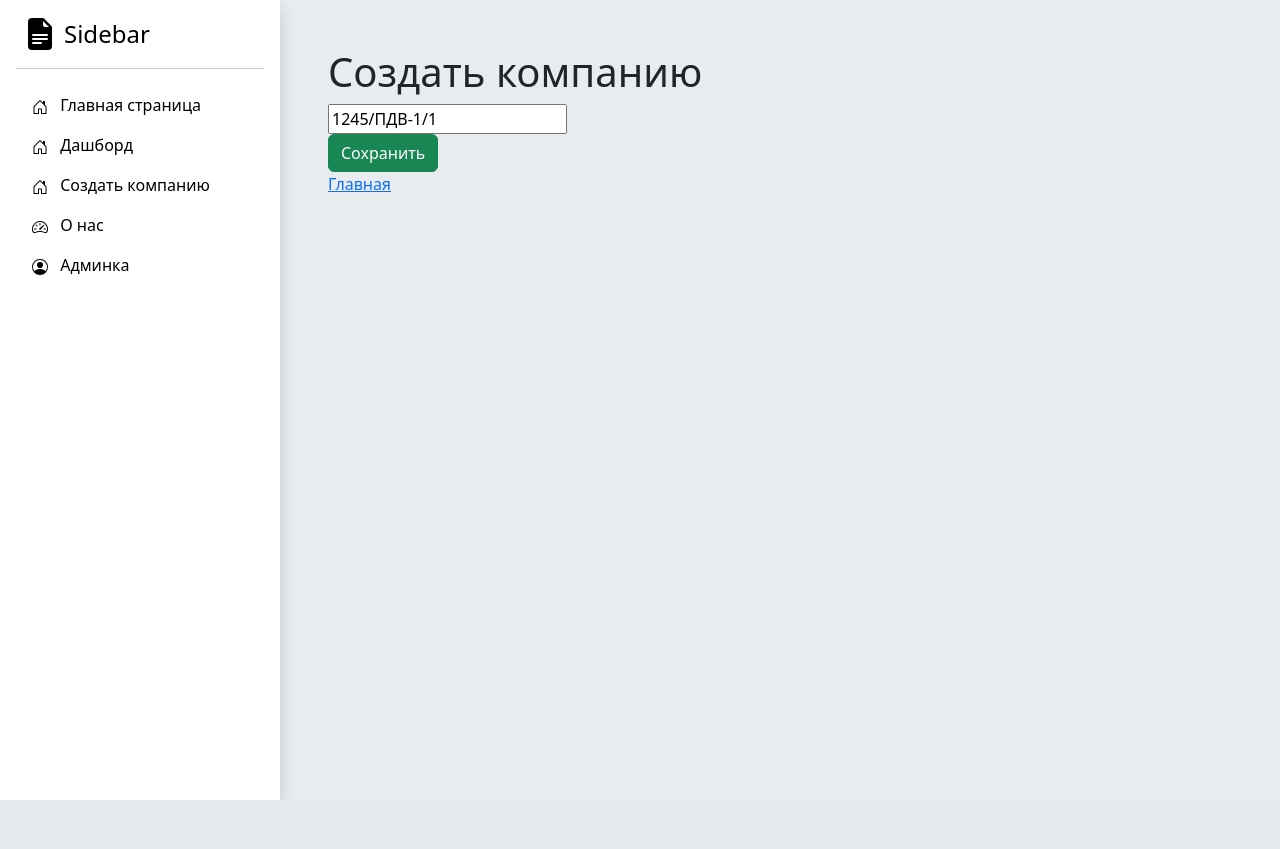
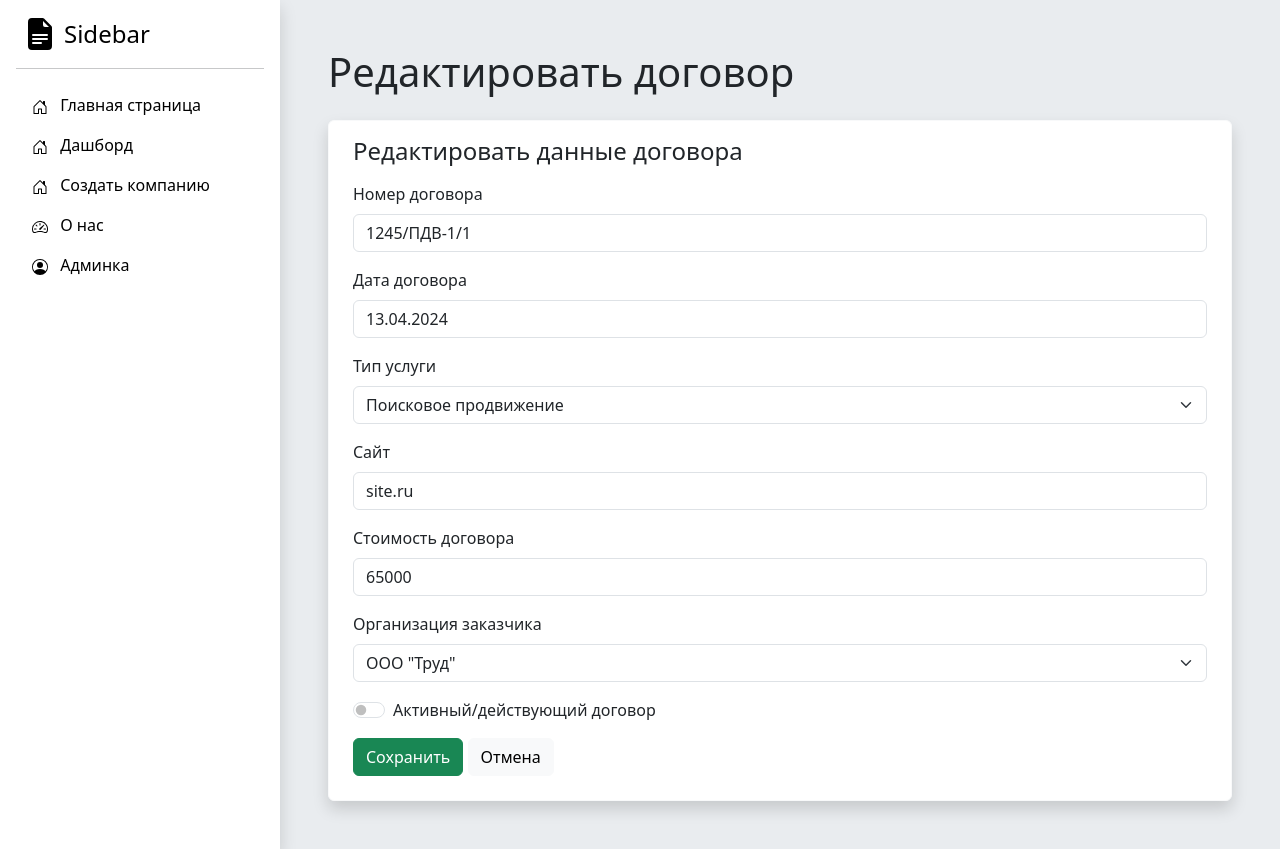
Before and after one commit to DiHard/Clarity, a Django app: page /dogovor/1/edit/ in a window 1280 px wide. Before the commit the page ends 800 px from the top, so only its background shows below. Run offline with Django 5.2, Linux system fonts and the light colour scheme; data comes from the database, SQL or seed files in the repository; both versions use the stored data as it was after the commit.

Commit message:
Карточка редактирования договороа

```diff
--- a/Accounting/forms.py
+++ b/Accounting/forms.py
@@ -1,5 +1,5 @@
 from .models import Organization, Dogovor
-from django.forms import ModelForm, TextInput, Textarea
+from django.forms import ModelForm, TextInput, DateInput, URLInput, CheckboxInput, Select
 
 
 class OrganizationForm(ModelForm):
@@ -41,9 +41,33 @@ class OrganizationForm(ModelForm):
 class DogovorForm(ModelForm):
     class Meta:
         model = Dogovor
-        fields = ['nomer_dogovora']
-        widgets = {'nomer_dogovora': TextInput(attrs={
-            'class': 'from-control',
-            'placeholder': 'Введите название'
-        })
+        fields = ['nomer_dogovora', 'date_of_signing', 'web_site', 'contract_completed', 'basic_price', 'service_type', 'organization']
+        widgets = {
+            'nomer_dogovora': TextInput(attrs={
+                'class': 'form-control'
+                }),
+            'date_of_signing': DateInput(attrs={
+                'class': 'form-control',
+                'placeholder': 'dd.mm.yyyy'
+                }),
+            'web_site': URLInput(attrs={
+                'class': 'form-control',
+                'placeholder': 'site.ru'
+                }),
+            'contract_completed': CheckboxInput(attrs={
+                'class': "form-check-input",
+                'type': "checkbox",
+                'role': "switch"
+                }),
+            'basic_price': TextInput(attrs={
+                'class': 'form-control',
+                'placeholder': '0.00'
+                }),
+            'service_type': Select(attrs={
+                'class': 'form-select'
+                }),
+            'organization': Select(attrs={
+                'class': 'form-select'
+                })
+
         }
--- a/Accounting/models.py
+++ b/Accounting/models.py
@@ -11,7 +11,7 @@ class Organization(models.Model):
     management_post = models.CharField('Должность управляющего лица', max_length=250)
 
     def __str__(self):
-        return self.full_name
+        return self.short_name
 
     class Meta:
         verbose_name = "Юридическое лицо"
@@ -32,7 +32,7 @@ class Dogovor(models.Model):
     nomer_dogovora = models.CharField('Номер договора', max_length=250)
     date_of_signing = models.DateField('Дата начала действия договора')
     web_site = models.CharField('Веб сайт', max_length=250)
-    contract_completed = models.BooleanField('Договор завершен')
+    contract_completed = models.BooleanField('Активный договор')
     basic_price = models.IntegerField('Цена догвора')
     service_type = models.ForeignKey(Service_type, on_delete=models.DO_NOTHING)
     organization = models.ForeignKey(Organization, on_delete=models.CASCADE)
--- a/Accounting/views.py
+++ b/Accounting/views.py
@@ -103,6 +103,7 @@ def dogovor_edit(request, pk):
     form.nomer_dogovora = dogovor.nomer_dogovora  # Это определяет какими значениями будет предзаполнена форма при загрузке
     context = {
         'form': form,
+        'dogovor': dogovor,
         'error': error
     }
     return render(request, 'Accounting/dogovor-edit.html', context)
--- a/DAM/templates/Accounting/dogovor-edit.html
+++ b/DAM/templates/Accounting/dogovor-edit.html
@@ -1,19 +1,54 @@
 {% extends 'Accounting/base.html' %}
 
 
-{% block title %}Создать компанию{% endblock %}
+{% block title %}Редактировать договор{% endblock %}
 
 
-{% block content %}<h1>Создать компанию</h1>
+{% block content %}
+<h1 class="mb-4">Редактировать договор</h1>
+<div class="card border-light shadow p-3 bg-body rounded">
+    <h4 class="ms-2">Редактировать данные договора </h4>
+  <div class="m-2">
 <form method="POST">
     {% csrf_token %}
-    {{ form.nomer_dogovora }}<br>
-    <button type="submit" class="btn btn-success">Сохранить</button>
-    <span>{{ error }}</span>
+<div class="mb-3">
+    <label class="form-label">Номер договора</label>
+{{ form.nomer_dogovora }}
+</div>
+<div class="mb-3">
+    <label class="form-label">Дата договора</label>
+{{ form.date_of_signing }}
+</div>
+<div class="mb-3">
+    <label class="form-label">Тип услуги</label>
+{{ form.service_type }}
+</div>
+<div class="mb-3">
+    <label class="form-label">Сайт</label>
+{{ form.web_site }}
+</div>
+<div class="mb-3">
+    <label class="form-label">Стоимость договора</label>
+{{ form.basic_price }}
+</div>
+<div class="mb-3">
+    <label class="form-label">Организация заказчика</label>
+{{ form.organization }}
+</div>
+<div class="form-check form-switch mb-3">
+  {{ form.contract_completed }}
+  <label class="form-check-label">Активный/действующий договор</label>
+</div>
+
+<div class="d-grid gap-2 d-md-block">
+     <button type="submit"  class="btn btn-success" type="button">Сохранить</button>
+     <a class="btn btn-light" href="/dogovor/{{ dogovor.id }}">Отмена</a>
+<span class="text-danger ms-3 fs-5" >{{ error }}</span>
+</div>
 </form>
 
+</div>
+</div>
 
 
-<a href="/">Главная</a>
-
 {% endblock %}
```
Also changed, not shown: db.sqlite3, 1 other file.
